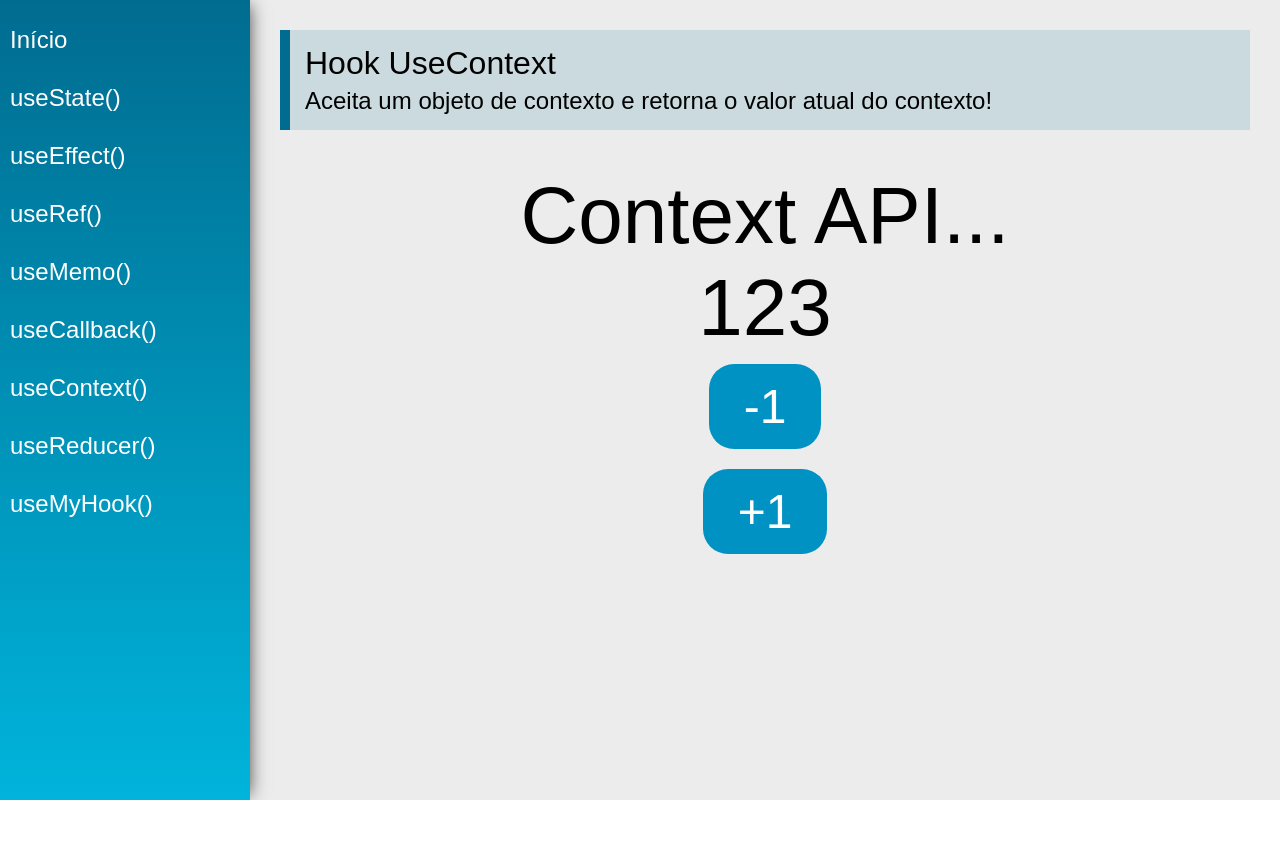
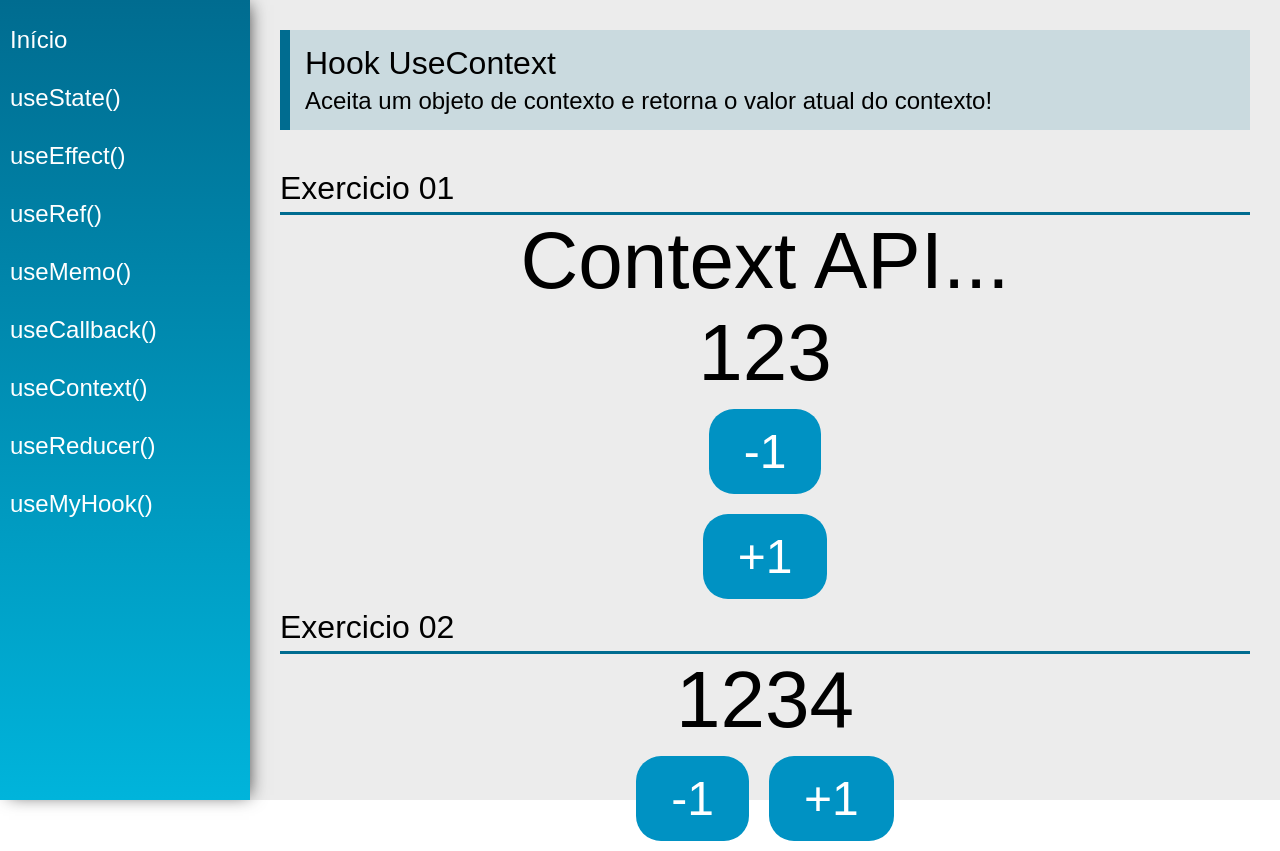
Before and after one commit to Norton794/hooks, a React (Create React App) app: page /useContext in a window 1280 px wide. Before the commit the page ends 800 px from the top, so only its background shows below. Built offline with nearby package versions, Linux system fonts and the light colour scheme.

Commit message:
finished using context

```diff
--- a/src/data/Store.jsx
+++ b/src/data/Store.jsx
@@ -5,7 +5,7 @@ const initialState = {
   text: "Context API + Hooks",
 };
 
-const AppContext = React.createContext(initialState);
+export const AppContext = React.createContext(initialState);
 
 const Store = (props) => {
   const [state, setState] = useState(initialState);
--- a/src/views/examples/UseContext.jsx
+++ b/src/views/examples/UseContext.jsx
@@ -1,17 +1,20 @@
 import React, { useContext } from "react";
 import PageTitle from "../../components/layout/PageTitle";
-
+import SectionTitle from "../../components/layout/SectionTitle";
 import DataContext from "../../data/DataContext";
+import { AppContext } from "../../data/Store";
 
 const UseContext = (props) => {
-  const {state, setState} = useContext(DataContext);
+  const { state, setState } = useContext(DataContext);
 
-  function setNumber(delta) {
+  function addNumber(delta) {
     setState({
       ...state,
       number: state.number + delta,
     });
   }
+
+  const { number, setNumber } = useContext(AppContext)
 
   return (
     <div className="UseContext">
@@ -20,14 +23,31 @@ const UseContext = (props) => {
         subtitle="Aceita um objeto de contexto e retorna o valor atual do contexto!"
       />
 
+      <SectionTitle title="Exercicio 01" />
+
       <div className="center">
         <span className="text">{state.text}</span>
         <span className="text">{state.number}</span>
       </div>
 
       <div className="center">
-          <button className="btn" onClick={()=>setNumber(-1)}>-1</button>
-          <button className="btn" onClick={()=>setNumber(1)}>+1</button>
+        <button className="btn" onClick={() => addNumber(-1)}>-1</button>
+        <button className="btn" onClick={() => addNumber(1)}>+1</button>
+      </div>
+
+      <SectionTitle title="Exercicio 02" />
+
+      <div className="center">
+        <span className="text">{number}</span>
+        <div>
+          <button className="btn" onClick={() => setNumber(number - 1)}>
+            -1
+          </button>
+
+          <button className="btn" onClick={() => setNumber(number + 1)}>
+            +1
+          </button>
+        </div>
       </div>
     </div>
   );
```
